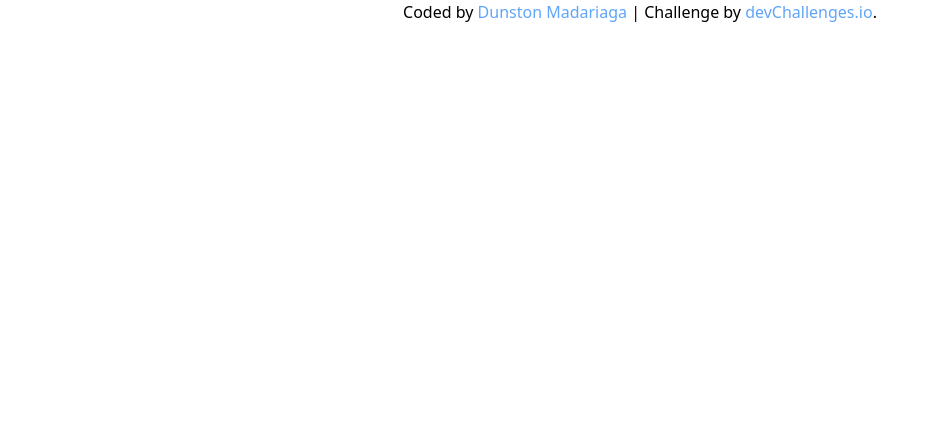
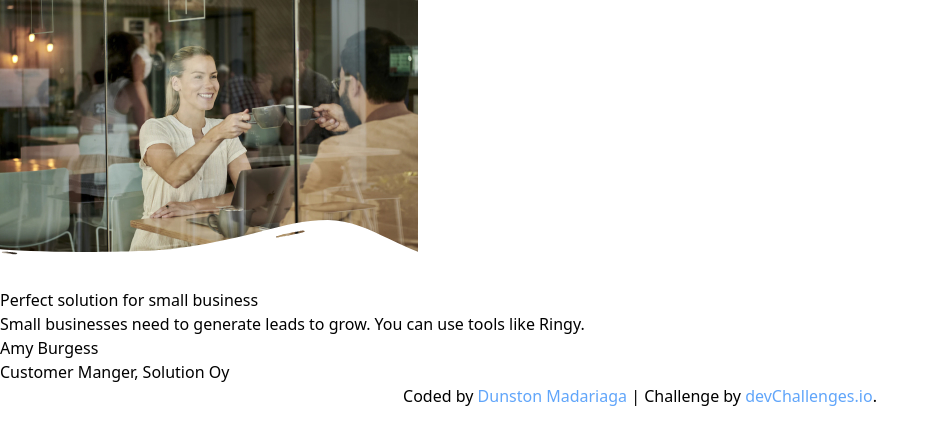
Before and after one commit to Pogo182028/Business-Blog-Card, a website: page index.html in a window 1280 px wide. Shown: the whole page, without its empty margins (0-939 px from the left). Drawn offline with Linux system fonts and the light colour scheme.

Commit message:
: Adding all HTML and positioning the image with svg

```diff
--- a/index.html
+++ b/index.html
@@ -23,6 +23,28 @@
     <title>Business Blog Card | devChallenges.io</title>
   </head>
   <body>
+    <main>
+      <div
+        class="bg-[url(../resources/hero-image-1.jpg)] bg-no-repeat h-72 relative"
+      >
+        <img
+          class="absolute bottom-0"
+          src="resources/white-overlay.svg"
+          alt="white-overlay"
+        />
+      </div>
+      <h1>Perfect solution for small business</h1>
+      <p>
+        Small businesses need to generate leads to grow. You can use tools like
+        Ringy.
+      </p>
+      <section>
+        <div>
+          <p>Amy Burgess</p>
+          <p>Customer Manger, Solution Oy</p>
+        </div>
+      </section>
+    </main>
     <div class="text-center">
       Coded by
       <a
```
Also changed, not shown: src/styles.css.
